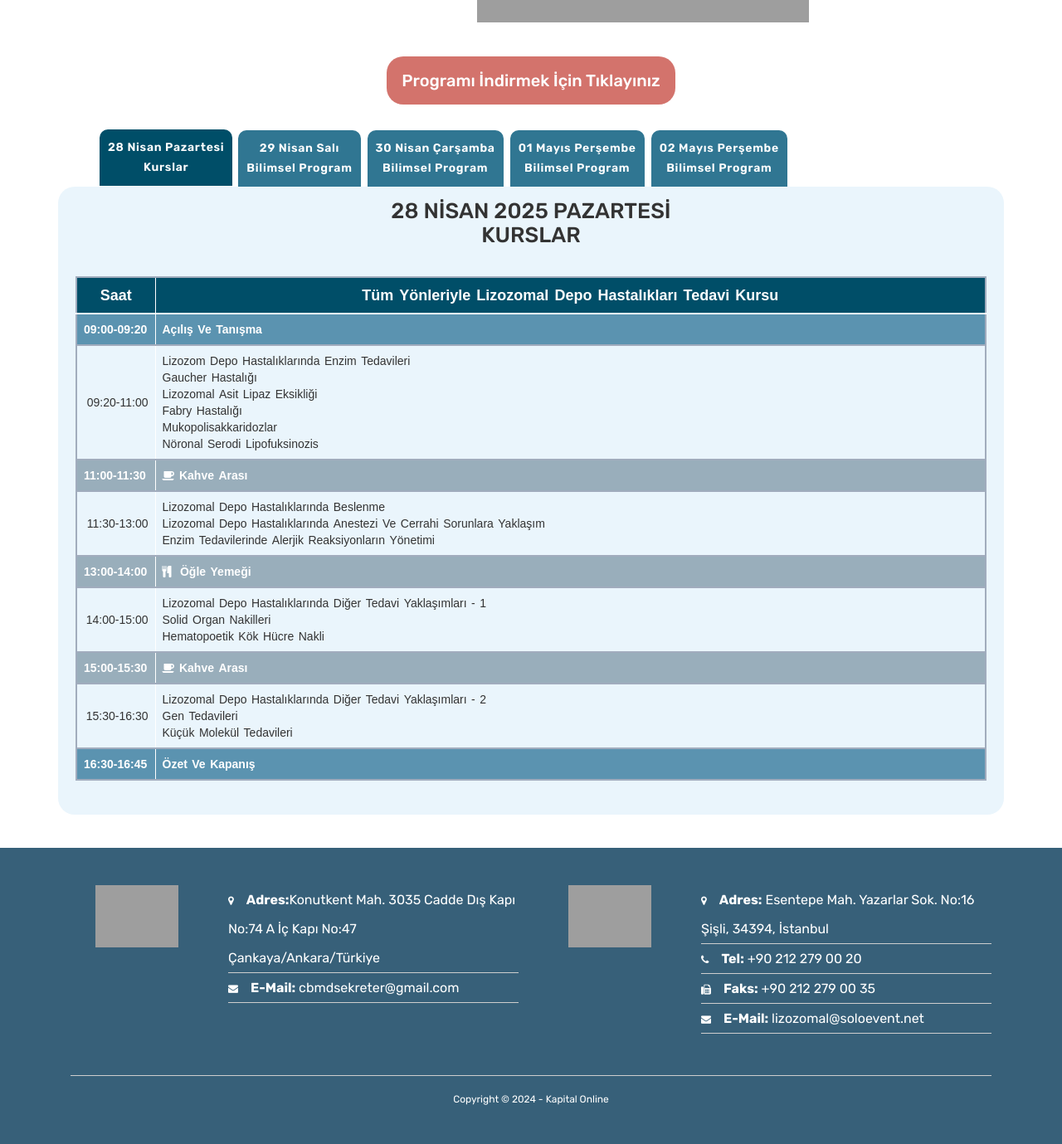
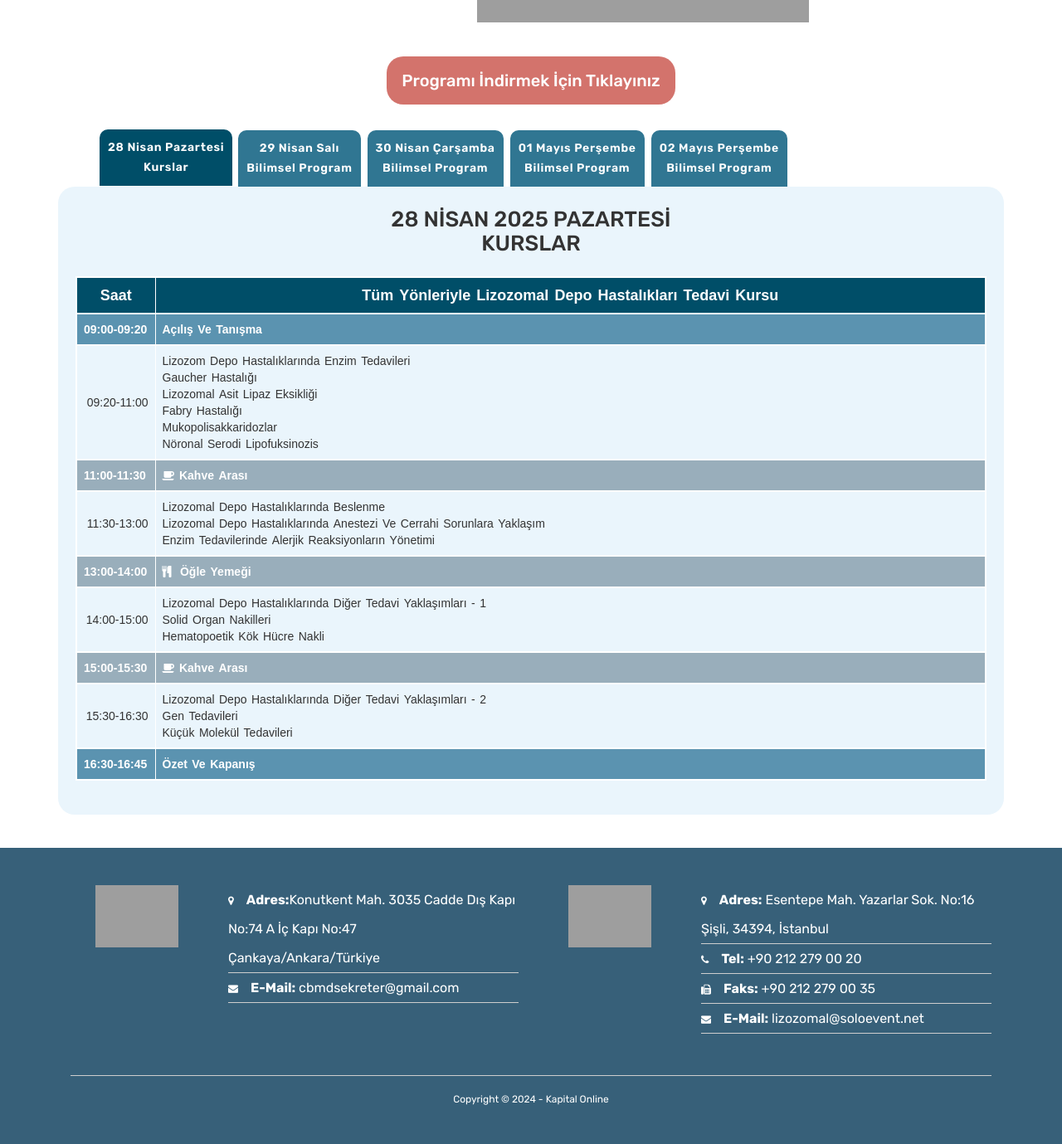
Before and after one commit to haksoz/lizozomal2025, a PHP site: page /program-demo.php in a window 1280 px wide. Shown: the part 617-1996 px from the top of the page at 83% size. Run offline with PHP 8.4, Linux system fonts and the light colour scheme; some libraries are stand-ins or nearby versions; some web fonts are replaced; grey boxes are pictures that could not be loaded.

Commit message:
görsel düzeltme

```diff
--- a/css/style.css
+++ b/css/style.css
@@ -51,7 +51,8 @@ h3 {
 h4 {
     color: #333;
     font-size: 26px;
-    margin-bottom: 20px;
+    margin-bottom: 10px;
+    margin-top: 20px;
     font-family: 'Rubik', sans-serif;
 }
 
--- a/program-demo.php
+++ b/program-demo.php
@@ -538,7 +538,7 @@
                                     /*
                                     border: 3px solid #fff;
                                     */
-                                    border: 2px solid #A1ACBD;
+                                    border: 2px solid #fff;
 
                                 }
 
```
